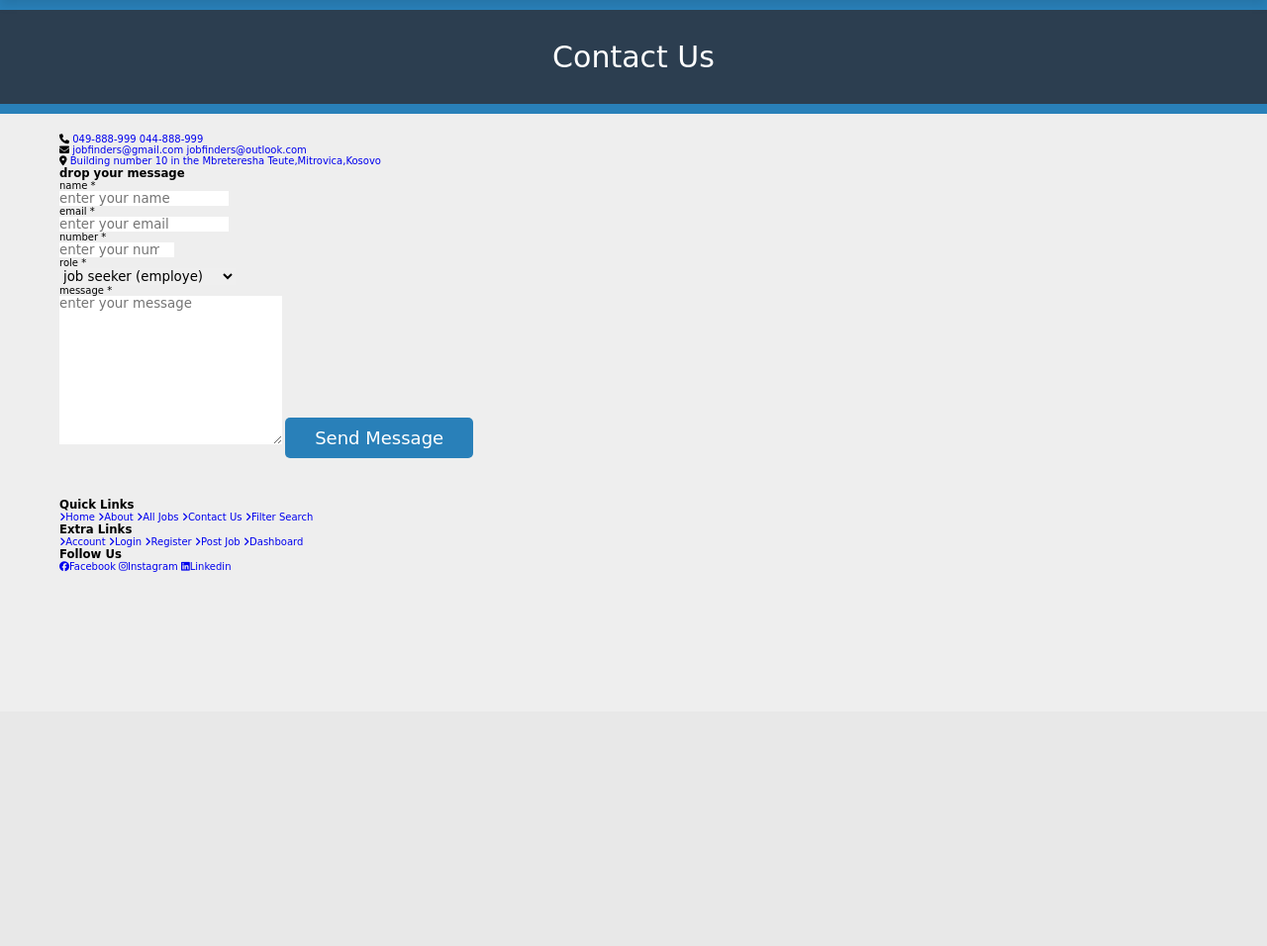
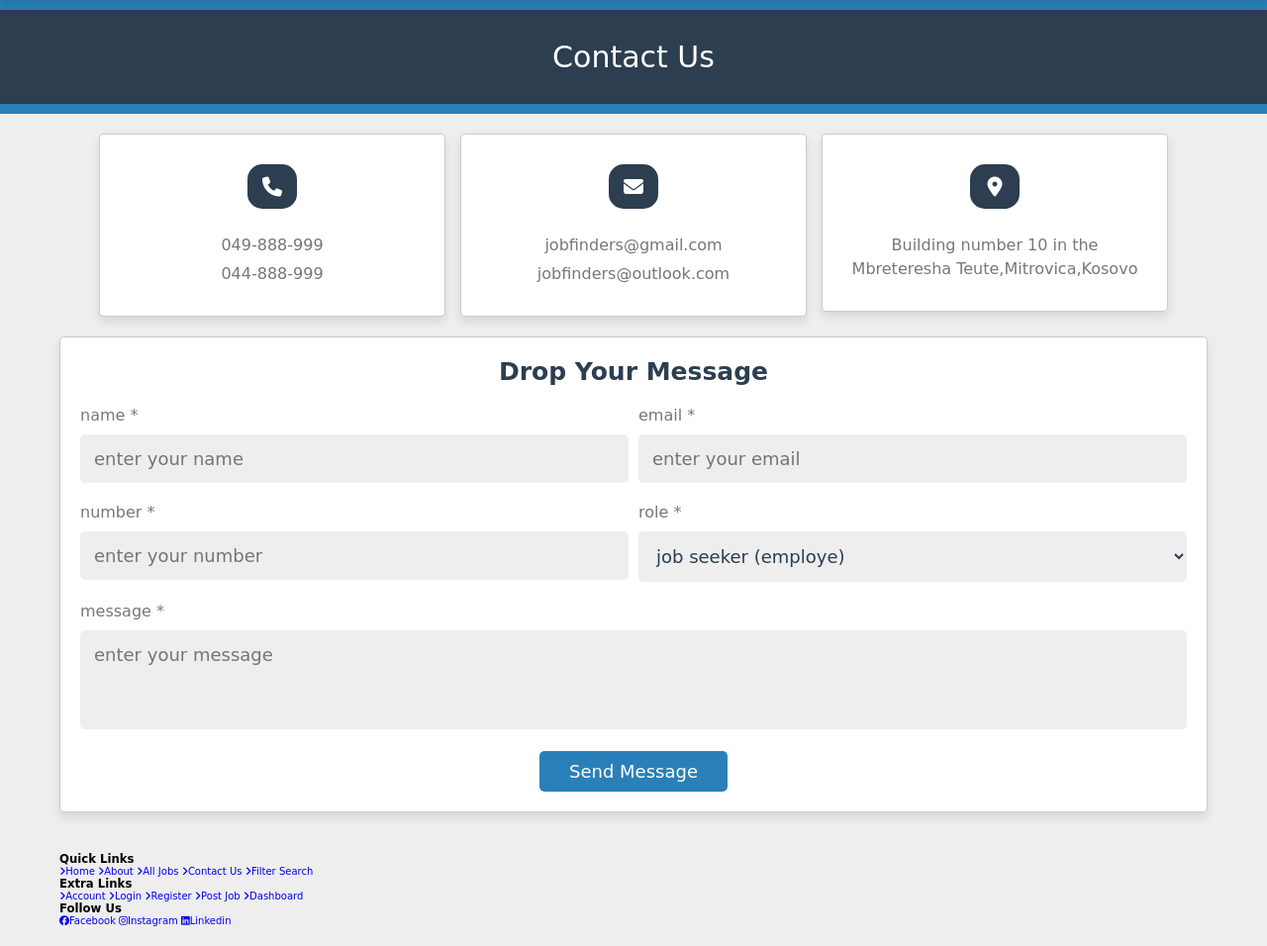
Before and after one commit to Kanit5/Job-Finder, a PHP site: page /contact.html in a window 1280 px wide. Shown: the part 81-1037 px from the top of the page at 99% size. Before the commit the page ends 659 px from the top, so only its background shows below. Run offline with PHP 8.4, Linux system fonts and the light colour scheme; some libraries are stand-ins or nearby versions.

Commit message:
harisi update

```diff
--- a/style.css
+++ b/style.css
@@ -550,3 +550,100 @@ object-fit: cover;
     transform: scaleY(1);
     transition: .2s linear;
 }
+
+.contact .box-container{
+    display: grid;
+    grid-template-columns: repeat(auto-fit, 35rem);
+    gap: 1.5rem;
+    align-items: flex-start;
+    justify-content: center;
+}
+
+.contact .box-container .box{
+   background-color: var(--white);
+   border: var(--border);
+   border-radius: .5rem;
+   box-shadow: var(--box-shadow);
+   padding: 3rem 2rem;
+   text-align: center;
+}
+
+.contact .box-container .box i{
+    height: 4.5rem;
+    width: 5rem;
+    line-height: 4.5rem;
+    font-size: 2rem;
+    color: var(--white);
+    background-color: var(--black);
+    border-radius: 1.5rem;
+    margin-bottom: 2rem;
+}
+
+.contact .box-container .box a{
+    display: block;
+    padding-top: .5rem;
+    font-size: 1.6rem;
+    color: var(--light-color);
+   line-height: 1.5;
+}
+
+.contact form{
+    margin-top: 2rem;
+    background-color: var(--white);
+     border: var(--border);
+     border-radius: .5rem;
+     box-shadow: var(--box-shadow);
+     padding: 2rem;
+     text-align: center;
+ }
+
+ .contact form h3{
+    font-size: 2.5rem;
+    color: var(--black);
+    text-transform: capitalize;
+    margin-bottom: 1rem;
+}
+
+.contact form .flex{
+ display: flex;
+ flex-wrap: wrap;
+ column-gap: 1rem;
+}
+
+.contact form .flex .box{
+    flex: 1 1 40rem;
+}
+
+.contact form .input{
+    width: 100%;
+    border-radius: .5rem;
+    padding: 1.4rem;
+    color: var(--black);
+    font-size: 1.8rem;
+    background-color: var(--light-bg);
+    margin: 1rem 0;
+}
+
+.contact form p{
+    text-align: left;
+    font-size: 1.6rem;
+    padding-top: 1rem;
+    color: var(--light-color);
+}
+
+.contact form p span{
+    color: var(--red);
+}
+
+.contact form textarea{
+    height: 10rem;
+    resize: none;
+}
+
+.account-form-container{
+    background: url('account.jpg'), rgba(0, 0, 0, .7) no-repeat;
+    background-size: cover;
+    background-position: center;
+    background-attachment: fixed;
+    background-blend-mode: color;
+  }
```
